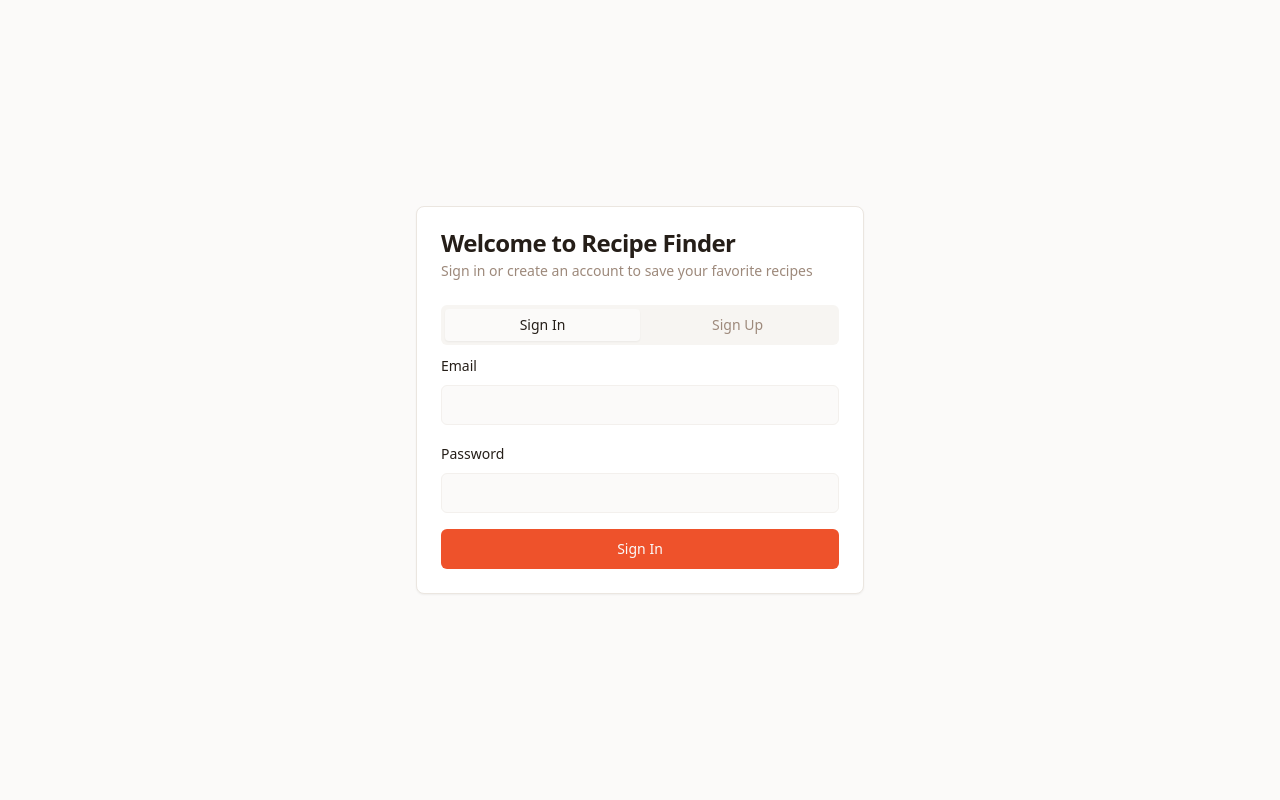
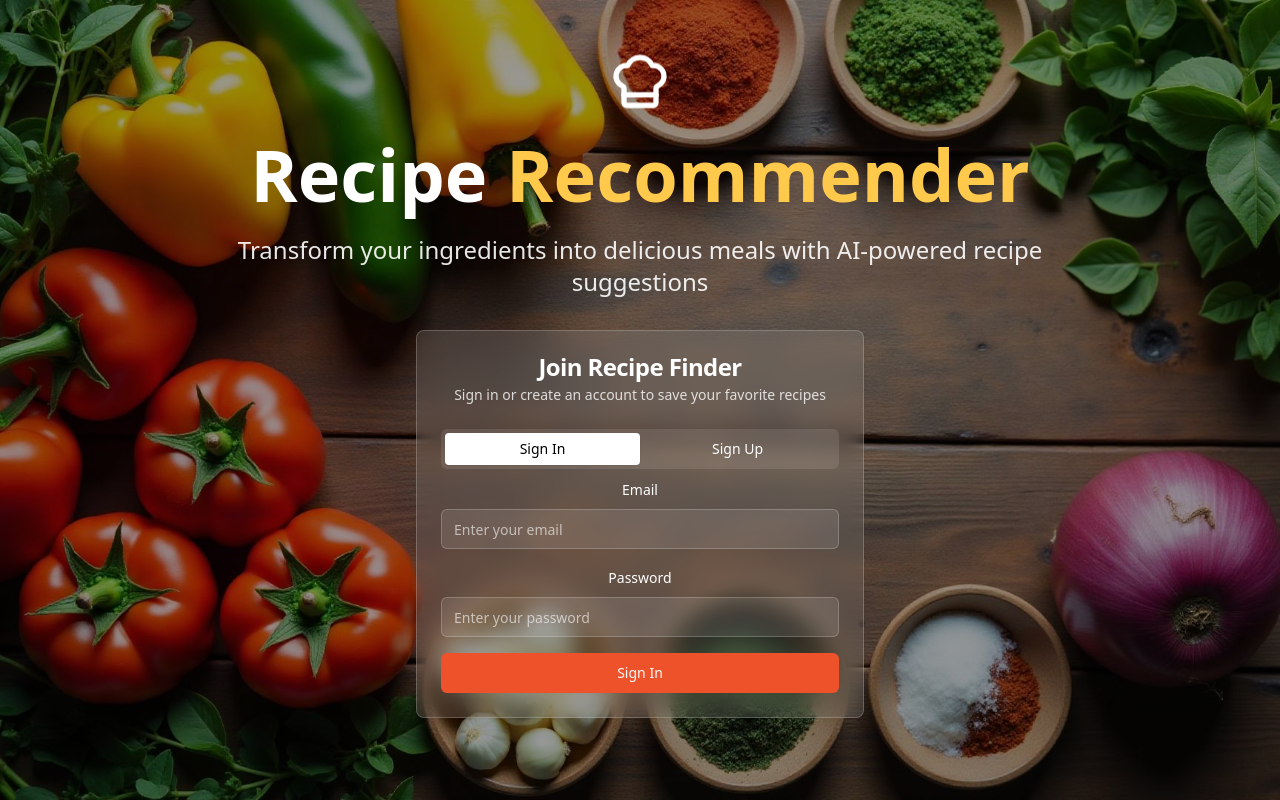
Before and after one commit to EmilyKenya/Chez-Fraise-Recipes, a React (Vite) app: page / in a window 1280 px wide. Built offline with nearby package versions, Linux system fonts and the light colour scheme.

Commit message:
Integrate AuthForm on landing page
Integrates the AuthForm component into the main landing page (`src/pages/Index.tsx`) so users can sign in or sign up directly from the homepage. This ensures that the authentication flow is accessible as soon as the app loads for unauthenticated users.

```diff
--- a/src/components/AuthForm.tsx
+++ b/src/components/AuthForm.tsx
@@ -1,3 +1,4 @@
+
 import { useState } from "react";
 import { Button } from "@/components/ui/button";
 import { Input } from "@/components/ui/input";
@@ -50,26 +51,30 @@ export const AuthForm = () => {
     return (
       <form onSubmit={handleSubmit} className="space-y-4">
         <div className="space-y-2">
-          <Label htmlFor="email">Email</Label>
+          <Label htmlFor="email" className="text-white">Email</Label>
           <Input
             id="email"
             type="email"
             value={email}
             onChange={(e) => setEmail(e.target.value)}
             required
+            className="bg-white/10 border-white/20 text-white placeholder:text-white/60 focus:bg-white/20"
+            placeholder="Enter your email"
           />
         </div>
         <div className="space-y-2">
-          <Label htmlFor="password">Password</Label>
+          <Label htmlFor="password" className="text-white">Password</Label>
           <Input
             id="password"
             type="password"
             value={password}
             onChange={(e) => setPassword(e.target.value)}
             required
+            className="bg-white/10 border-white/20 text-white placeholder:text-white/60 focus:bg-white/20"
+            placeholder="Enter your password"
           />
         </div>
-        <Button type="submit" className="w-full" disabled={loading}>
+        <Button type="submit" className="w-full bg-primary hover:bg-primary/90" disabled={loading}>
           {loading ? "Loading..." : isSignUp ? "Sign Up" : "Sign In"}
         </Button>
       </form>
@@ -77,16 +82,16 @@ export const AuthForm = () => {
   };
 
   return (
-    <Card className="w-full max-w-md mx-auto">
-      <CardHeader>
-        <CardTitle>Welcome to Recipe Finder</CardTitle>
-        <CardDescription>Sign in or create an account to save your favorite recipes</CardDescription>
+    <Card className="w-full max-w-md mx-auto bg-white/10 backdrop-blur-md border-white/20">
+      <CardHeader className="text-center">
+        <CardTitle className="text-white">Join Recipe Finder</CardTitle>
+        <CardDescription className="text-white/80">Sign in or create an account to save your favorite recipes</CardDescription>
       </CardHeader>
       <CardContent>
         <Tabs defaultValue="signin" className="w-full">
-          <TabsList className="grid w-full grid-cols-2">
-            <TabsTrigger value="signin">Sign In</TabsTrigger>
-            <TabsTrigger value="signup">Sign Up</TabsTrigger>
+          <TabsList className="grid w-full grid-cols-2 bg-white/10">
+            <TabsTrigger value="signin" className="text-white data-[state=active]:bg-white data-[state=active]:text-black">Sign In</TabsTrigger>
+            <TabsTrigger value="signup" className="text-white data-[state=active]:bg-white data-[state=active]:text-black">Sign Up</TabsTrigger>
           </TabsList>
           <TabsContent value="signin">
             <AuthFormContent isSignUp={false} />
--- a/src/pages/Index.tsx
+++ b/src/pages/Index.tsx
@@ -77,14 +77,6 @@ const Index = () => {
     );
   }
 
-  if (!user) {
-    return (
-      <div className="min-h-screen bg-background flex items-center justify-center p-4">
-        <AuthForm />
-      </div>
-    );
-  }
-
   return (
     <div className="min-h-screen bg-background">
       {/* Hero Section */}
@@ -95,9 +87,9 @@ const Index = () => {
         />
         <div className="absolute inset-0 bg-black/40" />
 
-        {/* User Menu */}
+        {/* User Menu or Auth Form */}
         <div className="absolute top-4 right-4 z-20">
-          <UserMenu />
+          {user ? <UserMenu /> : null}
         </div>
 
         <div className="relative z-10 text-center text-white max-w-4xl mx-auto px-6">
@@ -108,6 +100,12 @@ const Index = () => {
           <p className="text-xl md:text-2xl mb-8 text-white/90">
             Transform your ingredients into delicious meals with AI-powered recipe suggestions
           </p>
+
+          {!user ? (
+            <div className="max-w-md mx-auto mb-8">
+              <AuthForm />
+            </div>
+          ) : (
             <Button
               size="lg"
               className="bg-primary hover:bg-primary/90 text-primary-foreground px-8 py-6 text-lg font-semibold shadow-food"
@@ -116,9 +114,13 @@ const Index = () => {
               Start Cooking
               <Sparkles className="ml-2 h-5 w-5" />
             </Button>
+          )}
         </div>
       </section>
 
+      {/* Only show the rest of the app if user is authenticated */}
+      {user && (
+        <>
           {/* Ingredient Selection Section */}
           <section id="ingredient-section" className="py-16 px-6">
             <div className="max-w-4xl mx-auto">
@@ -221,6 +223,8 @@ const Index = () => {
             isOpen={isModalOpen}
             onClose={() => setIsModalOpen(false)}
           />
+        </>
+      )}
     </div>
   );
 };
```
Lines whose indentation alone changed are shown as unchanged.
